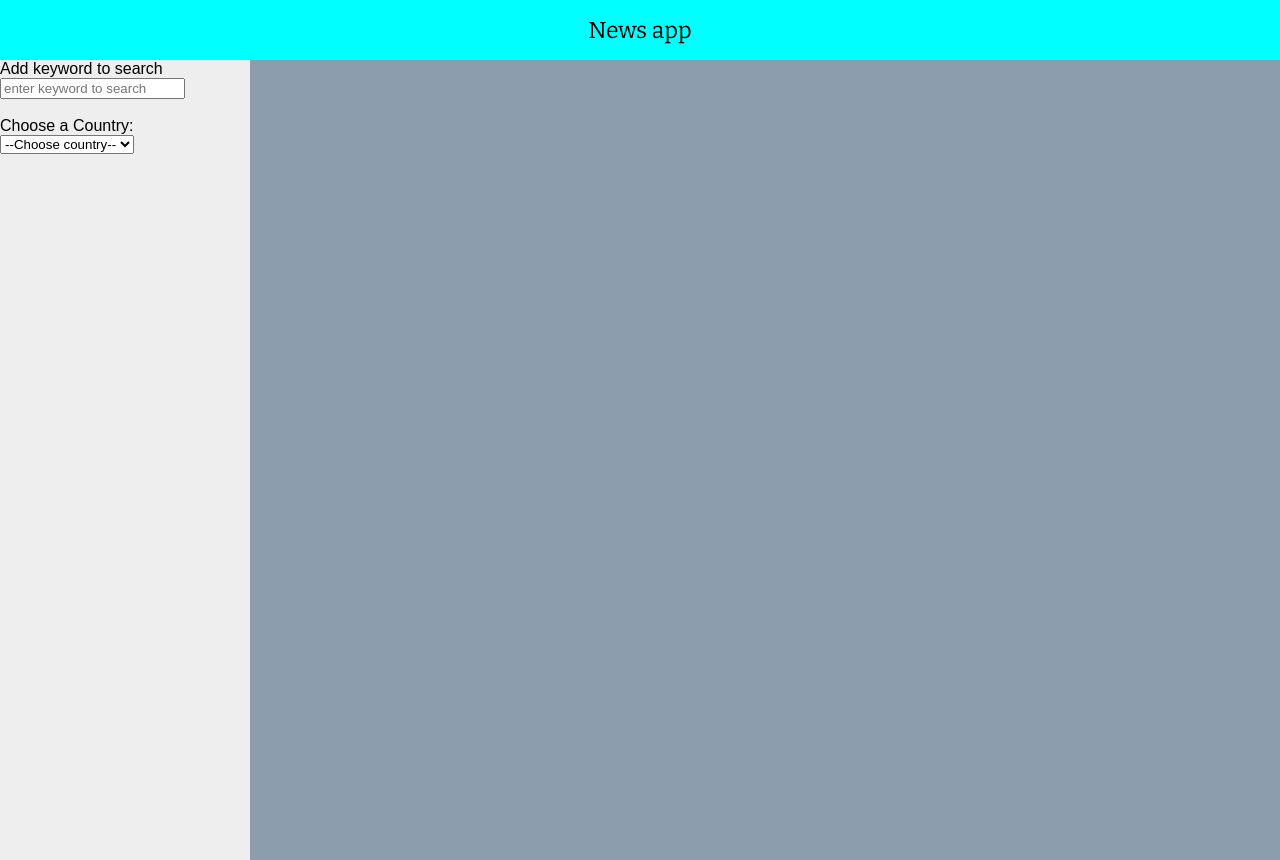
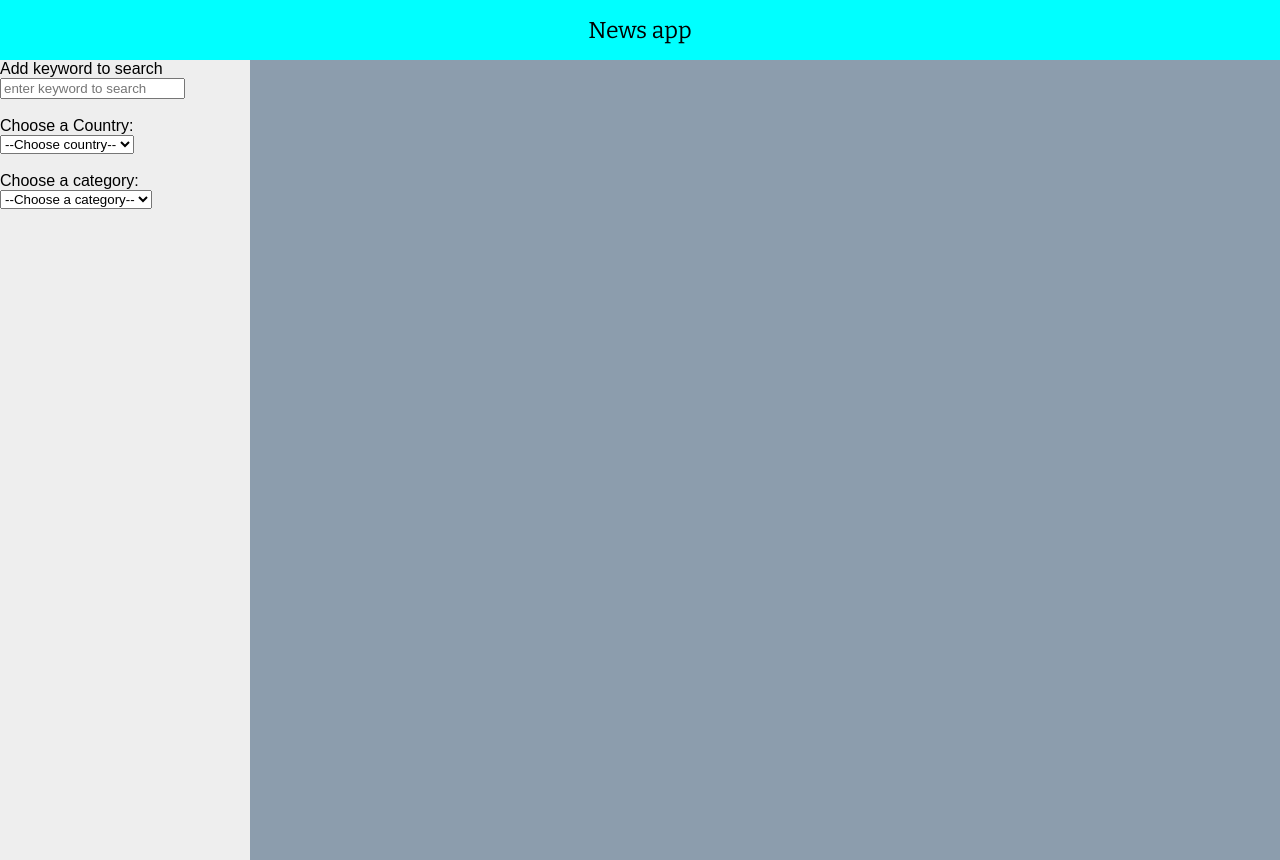
Before and after one commit to pragyes31/news-reader-app, a website built with Parcel: page index.html in a window 1280 px wide. Built offline with nearby package versions, Linux system fonts and the light colour scheme.

Commit message:
added category select tag

```diff
--- a/index.html
+++ b/index.html
@@ -26,6 +26,18 @@
             <option value="br">Brazil</option>
             <option value="bg">Bulgaria</option>
           </select>
+          <br /><br />
+          <label for="select-category">Choose a category:</label>
+          <select name="category" id="select-category">
+            <option value="">--Choose a category--</option>
+            <option value="business">Business</option>
+            <option value="entertainment">Entertainment</option>
+            <option value="general">General</option>
+            <option value="health">Health</option>
+            <option value="science">Science</option>
+            <option value="sports">Sports</option>
+            <option value="technology">Technology</option>
+          </select>
         </div>
         <div class="news-articles"></div>
       </div>
```
